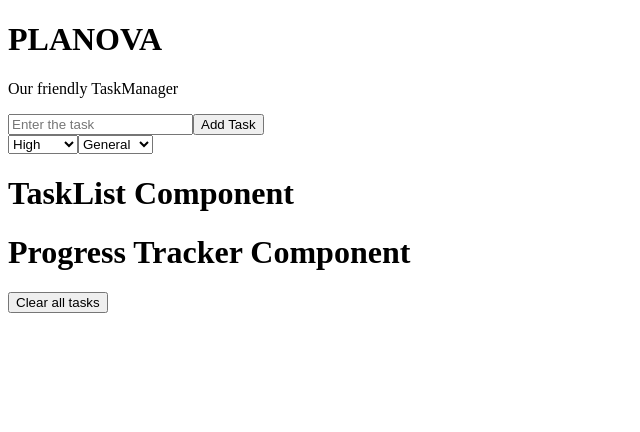
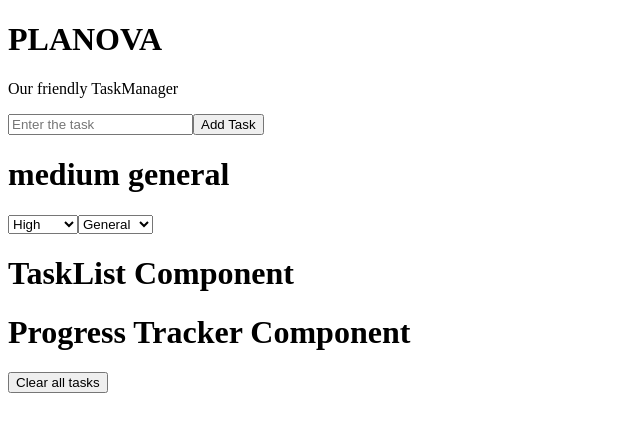
Before and after one commit to latha-713/PLANOVAREACTPROJ, a React (Vite) app: page / in a window 1280 px wide. Shown: the top 432 px of the page, without its empty margins (0-640 px from the left). Built offline with nearby package versions, Linux system fonts and the light colour scheme.

Commit message:
16th oct Taskform completely

```diff
--- a/src/App.jsx
+++ b/src/App.jsx
@@ -1,13 +1,26 @@
+
 import Taskform from "./Components/Taskform"
 import Tasklist from "./Components/TaskList"
 import Progresstracker from "./Components/Progresstracker"
+import { useEffect, useState } from "react"
 
 export default function App() {
+      const[tasks, setTasks] = useState([]);
+
+        useEffect(()=> {
+          localStorage.setItem
+          ("tasks", JSON.stringify(tasks))
+        });
+
+      const addTask = (task) => {
+         setTasks([...tasks,task]);
+      }
+
   return(
     <div>
       <h1>PLANOVA</h1>
       <p>Our friendly TaskManager</p>
-      <Taskform />
+      <Taskform addTask = {addTask}/>
       <Tasklist />
       <Progresstracker />
       <button>Clear all tasks</button>
--- a/src/Components/Taskform.jsx
+++ b/src/Components/Taskform.jsx
@@ -1,17 +1,36 @@
-export default function Taskform() {
+import { useState } from "react"
+
+export default function Taskform({addTask}) {
+    const[task, setTask] = useState('');
+    const[priority, setPriority] = useState('medium');
+    const[category, setCategory] = useState('general');
+
+    const handleSubmit = () => {
+        e.preventDefault(); //refresh
+        addTask({text: task, priority,category, completed: false})
+
+        //reset
+        setTask('');
+        setPriority('medium');
+        setCategory('general');
+    }
+
     return(
-        <form>
+        <form onSubmit={handleSubmit}>
             <div>
-                <input type ="text" placeholder="Enter the task"/>
-                <button>Add Task</button>
+                <input type ="text" placeholder="Enter the task" value = {task}
+                onChange={(e)=>setTask(e.target.value)}/>
+                <button type = "submit">Add Task</button>
+                <h1>{task} {priority} {category} </h1>
             </div>
+
             <div>
-                <select>
+                <select value="priority" onChange = {(e)=>setPriority(e.target.value)}>
                     <option value="high">High</option>
                      <option value="medium">Medium</option>
                       <option value="low">Low</option>
                 </select>
-                <select>
+                <select value="category" onChange = {(e)=>setCategory(e.target.value)}>
                      <option value="general">General</option>
                       <option value="work">Work</option>
                        <option value="personal">Personal</option>
```
